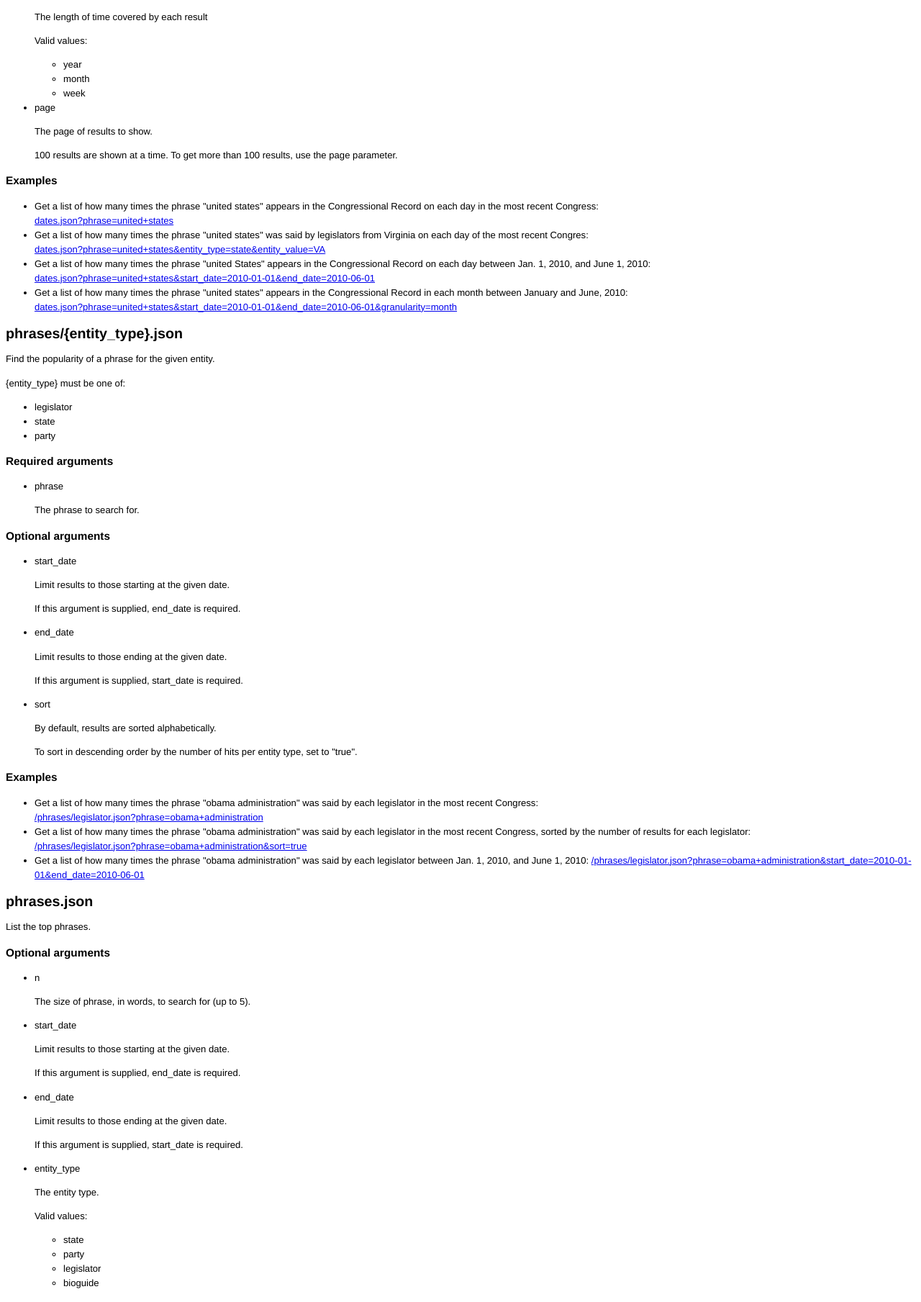
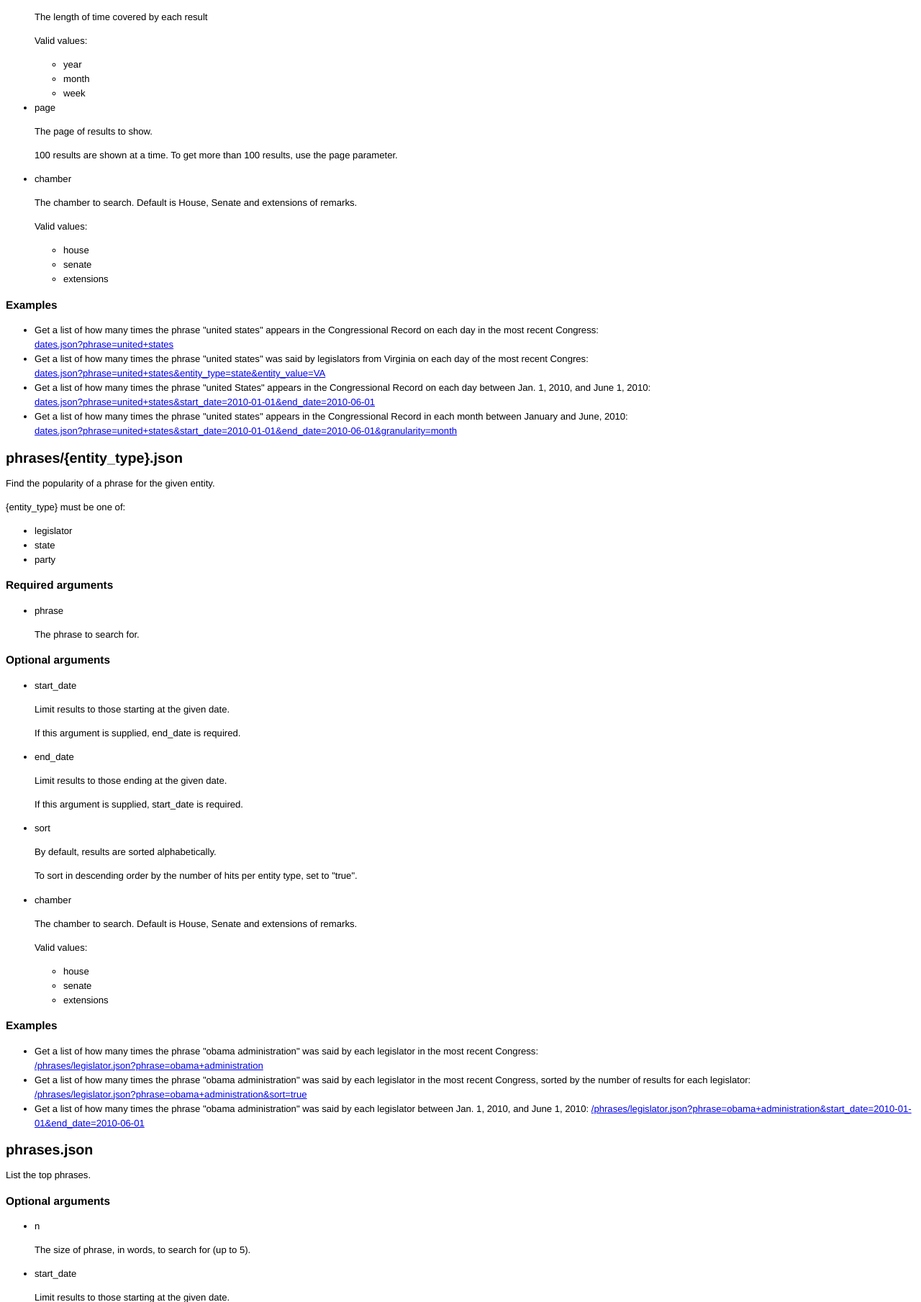
Before and after one commit to propublica/Capitol-Words, a Python web app: template cwod_site/templates/api/index.html in a window 1280 px wide. Shown: the part 809-2618 px from the top of the page at 72% size. Run offline with Jinja, Linux system fonts and the light colour scheme; the template is opened without the code that fills it, so the values that code supplies are empty.

Commit message:
Add documentation for searching by chamber

```diff
--- a/cwod_site/templates/api/index.html
+++ b/cwod_site/templates/api/index.html
@@ -57,6 +57,15 @@
                 <p>The page of results to show.</p>
                 <p>100 results are shown at a time. To get more than 100 results, use the page parameter.</p>
             </li>
+            <li>chamber
+                <p>The chamber to search. Default is House, Senate and extensions of remarks.</p>
+                <p>Valid values:</p>
+                <ul>
+                    <li>house</li>
+                    <li>senate</li>
+                    <li>extensions</li>
+                </ul>
+            </li>
         </ul>
         <h3>Examples</h3>
         <ul>
@@ -98,6 +107,15 @@
             <li>sort
                 <p>By default, results are sorted alphabetically.</p>
                 <p>To sort in descending order by the number of hits per entity type, set to "true".</p>
+            </li>
+            <li>chamber
+                <p>The chamber to search. Default is House, Senate and extensions of remarks.</p>
+                <p>Valid values:</p>
+                <ul>
+                    <li>house</li>
+                    <li>senate</li>
+                    <li>extensions</li>
+                </ul>
             </li>
         </ul>
         <h3>Examples</h3>
@@ -147,6 +165,16 @@
             <li>stemmed
                 <p>Set as 'true' to use stemming in top-word list.</p>
                 <p>Note that this works only if n=1</p>
+            </li>
+            <li>chamber
+                <p>The chamber to search. Default is House, Senate and extensions of remarks.</p>
+                <p>Valid values:</p>
+                <ul>
+                    <li>house</li>
+                    <li>senate</li>
+                    <li>extensions</li>
+                </ul>
+            </li>
         </ul>
         <h3>Examples</h3>
         <ul>
```
